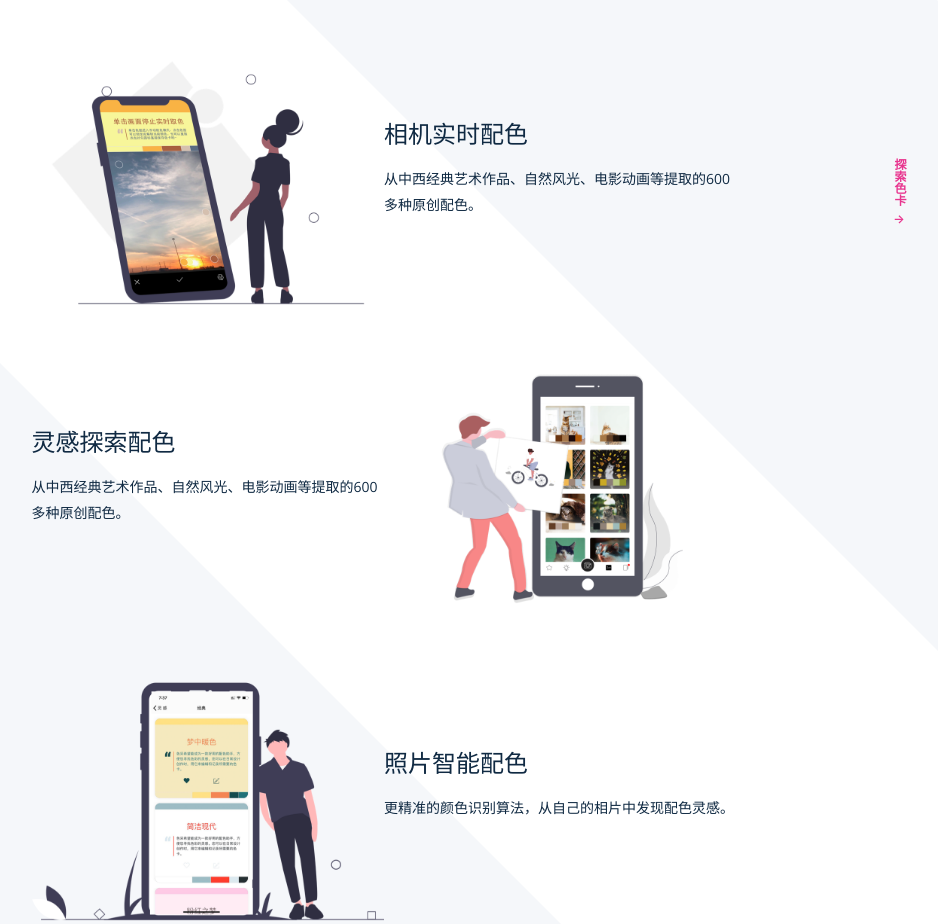
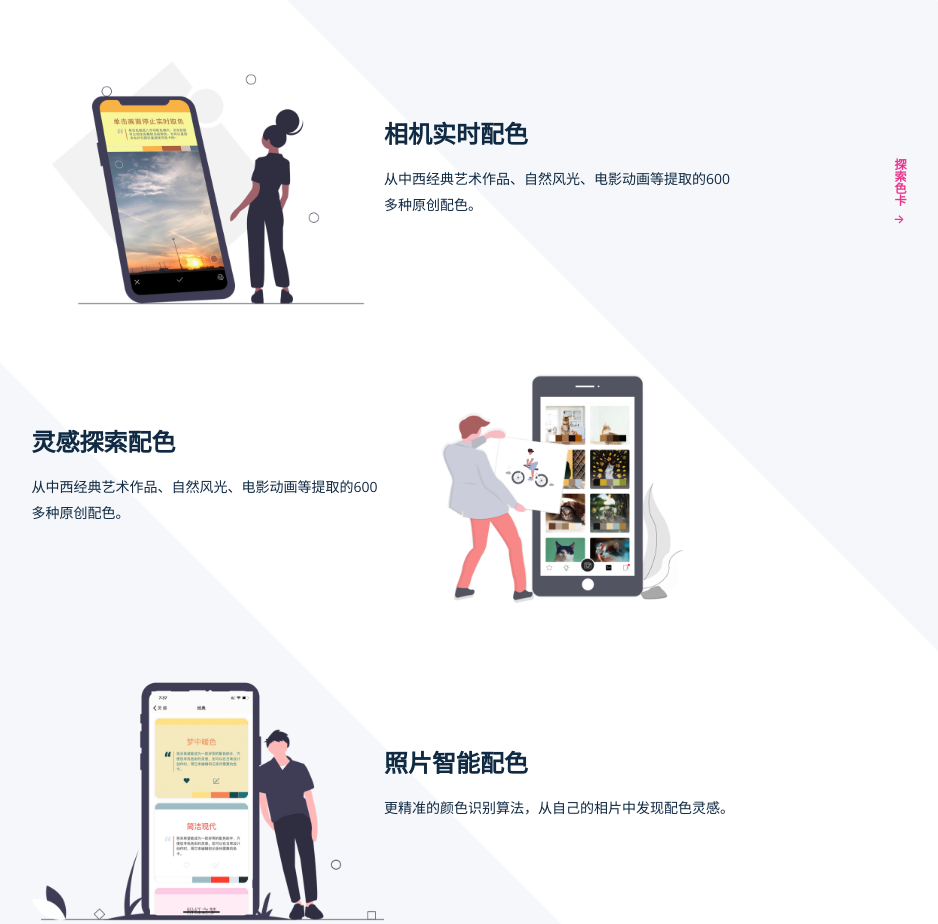
Before and after one commit to wizeyes-tech/color-collect, a Gatsby site: page /cn in a window 1280 px wide. Shown: the part 543-1467 px from the top of the page, without its empty margins (256-1194 px from the left). Built offline with nearby package versions, Linux system fonts and the light colour scheme; Gatsby itself is replaced by a stand-in of ours.

Commit message:
Updated the CN font style for feature titles.

```diff
--- a/src/components/feature.js
+++ b/src/components/feature.js
@@ -4,11 +4,11 @@ import PropTypes from "prop-types"
 import styles from "./feature.module.css"
 
 
-const Feature = ({ title, desc, image }) => {
+const Feature = ({ title, desc, image, titleBold }) => {
   return (
     <div className={styles.feature}>
       <div className={styles.content}>
-        <h2 className="type--h3">{title}</h2>
+        <h2 className="type--h3" style={titleBold ? {fontWeight: 600} : {}}>{title}</h2>
         <p className="type--body-small">{desc}</p>
       </div>
       <div className={styles.image}>
@@ -22,12 +22,14 @@ Feature.propTypes = {
   title: PropTypes.string,
   desc: PropTypes.string,
   image: PropTypes.object,
+  titleBold: PropTypes.bool,
 }
 
 Feature.defaultProps = {
   title: ``,
   desc: ``,
   image: {src: ``},
+  titleBold: false,
 }
 
 export default Feature
--- a/src/components/featuresCN.js
+++ b/src/components/featuresCN.js
@@ -38,16 +38,19 @@ const FeaturesCN = () => {
       <Feature title={`相机实时配色`}
                desc={`从中西经典艺术作品、自然风光、电影动画等提取的600多种原创配色。`}
                image={imageQuery.cameraEn.childImageSharp.fluid}
+               titleBold={true}
       />
 
       <Feature title={`灵感探索配色`}
                desc={`从中西经典艺术作品、自然风光、电影动画等提取的600多种原创配色。`}
                image={imageQuery.photosEn.childImageSharp.fluid}
+               titleBold={true}
       />
 
       <Feature title={`照片智能配色`}
                desc={`更精准的颜色识别算法，从自己的相片中发现配色灵感。`}
                image={imageQuery.previewEn.childImageSharp.fluid}
+               titleBold={true}
       />
     </div>
   )
```
